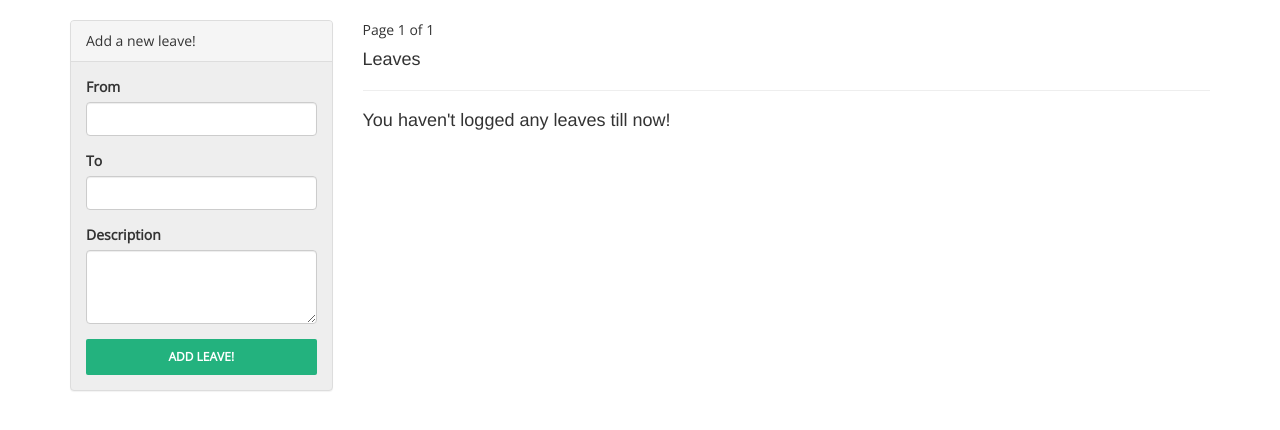
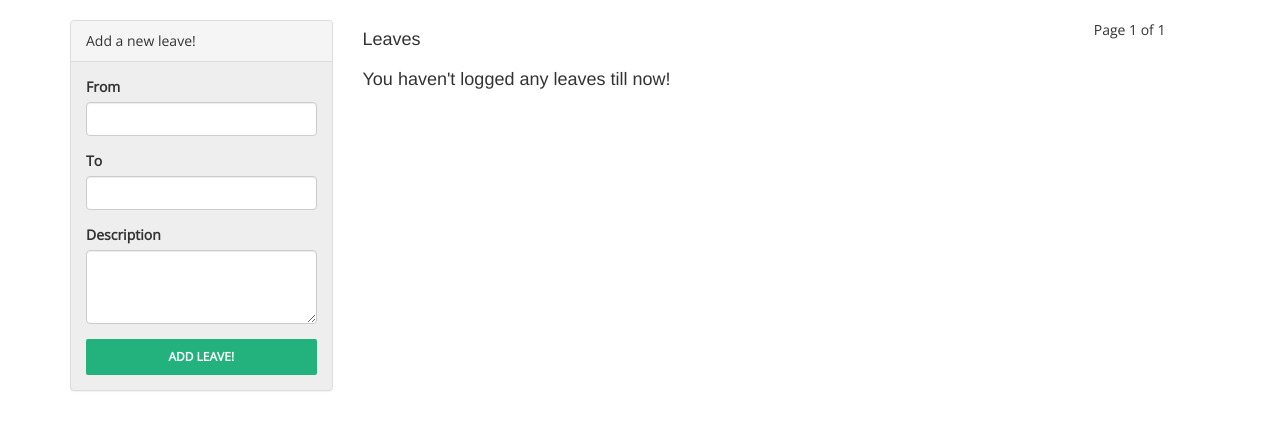
Before and after one commit to hugo506/TimeLogger, a Django app: page /leaves/ in a window 1280 px wide. Shown: the part 62-492 px from the top of the page. Run offline with Django 3.2, Linux system fonts and the light colour scheme; a user stored in the database is signed in; data that the repository does not hold is empty; some libraries are stand-ins or nearby versions.

Commit message:
More UI Changes

```diff
--- a/templates/leaves/index.html
+++ b/templates/leaves/index.html
@@ -53,6 +53,12 @@
         {% endfor %}
     {% endif %}
 
+    <div class="row">
+      <div class="col-lg-10">
+        <h4>Leaves</h4>
+      </div>
+
+      <div class="col-lg-2">
         <!-- PAGINATION SECTION -->
         {% if leaves.has_previous %}
             <a href="?page={{leaves.previous_page_number}}">&laquo; Prev</a>
@@ -64,10 +70,9 @@
             <a href="?page={{leaves.next_page_number}}">Next &raquo;</a>
         {% endif %}
         <!-- END OF PAGINATION SECTION -->
-
+      </div>
+    </div>
     <!-- DASHBOARD DISPLAY -->
-    <h4>Leaves</h4>
-    <hr />
         {% if leaves %}
         <table class="table table-striped table-bordered">
             <thead>
```
Also changed, not shown: templates/activities/all.html (+8 -3 lines). Lines whose indentation alone changed are shown as unchanged.
